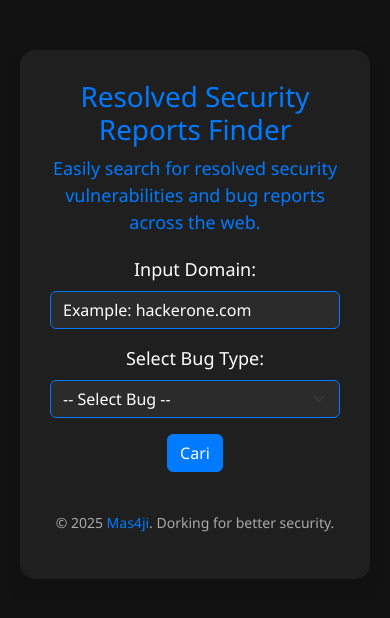
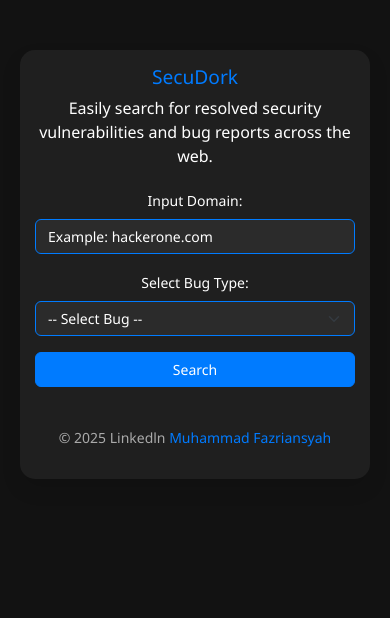
Before and after one commit to mas4ji/finder, a plain HTML site: page index.html in a window 390 px wide. Drawn offline with nearby package versions, Linux system fonts and the light colour scheme.

Commit message:
Update index.html

```diff
--- a/index.html
+++ b/index.html
@@ -29,9 +29,10 @@
             border: 1px solid #007bff; /* Border biru */
         }
         .form-control:focus, .btn:focus, .form-select:focus {
-            background-color: #0056b3; /* Fokus dengan warna biru lebih gelap */
-            border-color: #0056b3;
-            box-shadow: 0 0 0 0.25rem rgba(0, 86, 179, 0.5); /* Shadow biru */
+            background-color: white; /* Fokus dengan warna putih */
+            border-color: #45a049; /* Border hijau */
+            box-shadow: 0 0 0 0.25rem rgba(76, 175, 80, 0.5); /* Shadow hijau */
+            color: black; /* Mengubah warna teks menjadi hitam */
         }
         .btn-primary {
             background-color: #007bff; /* Warna tombol biru */
@@ -49,7 +50,7 @@
             font-size: 18px;
             margin-bottom: 20px;
             font-weight: 300;
-            color: #007bff; /* Warna biru terang untuk tagline */
+            color: white; /* Warna biru terang untuk tagline */
         }
         .footer {
             text-align: center;
@@ -61,15 +62,42 @@
             color: #007bff;
             text-decoration: none;
         }
+
+        /* Responsive Styling */
+        @media (max-width: 768px) {
+            .container {
+                max-width: 100%;
+                padding: 15px;
+            }
+            h1 {
+                font-size: 1.5rem; /* Ukuran font untuk mobile */
+            }
+            .form-label, .tagline {
+                font-size: 16px; /* Ukuran font lebih kecil di mobile */
+            }
+            .btn-primary {
+                width: 100%; /* Tombol responsif */
+            }
+        }
+
+        @media (max-width: 480px) {
+            .form-label {
+                font-size: 14px; /* Ukuran font lebih kecil */
+            }
+            .form-control, .btn, .form-select {
+                font-size: 14px; /* Ukuran font input dan tombol lebih kecil */
+            }
+            h1 {
+                font-size: 1.2rem; /* Ukuran font lebih kecil */
+            }
+        }
     </style>
 </head>
 <body>
 
 <div class="container text-center">
-        <h1>Resolved Security Reports Finder</h1>
-<p class="tagline">Easily search for resolved security vulnerabilities and bug reports across the web.</p>
 
-
+<h1>SecuDork</h1>     <p class="tagline">Easily search for resolved security vulnerabilities and bug reports across the web.</p>
     <div class="mb-3">
         <label for="domain" class="form-label">Input Domain:</label>
         <input type="text" class="form-control" id="domain" placeholder="Example: hackerone.com">
@@ -82,7 +110,6 @@
         }
     </style>
 
-
     <div class="mb-3">
         <label for="bug" class="form-label">Select Bug Type:</label>
         <select class="form-select" id="bug">
@@ -90,10 +117,10 @@
         </select>
     </div>
 
-        <button class="btn btn-primary" onclick="searchDork()">Cari</button>
+    <button class="btn btn-primary" onclick="searchDork()">Search</button>
 
     <div class="footer">
-            <p>&copy; 2025 <a href="https://www.linkedin.com/in/fazriansyahmuh/">Mas4ji</a>. Dorking for better security.</p>
+        <p>&copy; 2025 Linkedln <a href="https://www.linkedin.com/in/fazriansyahmuh/">Muhammad Fazriansyah</a></p>
     </div>
 </div>
 
@@ -108,8 +135,8 @@
         "Boolean-Based SQL Injection", "Error-Based SQL Injection", "NoSQL Injection",
         "LDAP Injection", "XPath Injection", "XML External Entity (XXE) Injection",
         "Server-Side Template Injection (SSTI)", "Command Injection", "Remote Code Execution (RCE)",
-                "Object Injection", "Expression Language Injection", "CRLF Injection",
-                "Host Header Injection", "SMTP Header Injection", "IMAP/POP3 Command Injection"
+        "Object Injection", "Expression Language Injection", "CRLF Injection", "Host Header Injection",
+        "SMTP Header Injection", "IMAP/POP3 Command Injection"
     ],
     "Cross-Site Scripting (XSS)": [
         "Stored XSS", "Reflected XSS", "DOM-Based XSS", "Self-XSS", "Blind XSS",
@@ -121,9 +148,9 @@
     ],
     "Authentication & Authorization Issues": [
         "Broken Authentication", "Session Fixation", "Insecure Session Management",
-                "Brute Force Attack", "Credential Stuffing", "API Key Exposure",
-                "Hardcoded Credentials", "Weak Password Policy", "JWT Attack",
-                "OAuth Misconfiguration", "IDOR", "Privilege Escalation", "Session Hijacking"
+        "Brute Force Attack", "Credential Stuffing", "API Key Exposure", "Hardcoded Credentials",
+        "Weak Password Policy", "JWT Attack", "OAuth Misconfiguration", "IDOR", "Privilege Escalation",
+        "Session Hijacking"
     ],
     "Server-Side Vulnerabilities": [
         "SSRF", "Blind SSRF", "HTTP Request Smuggling", "Insecure Deserialization",
@@ -146,18 +173,16 @@
         "ECB Mode Usage", "CBC Mode Padding Attack", "Side-Channel Attack", "Timing Attack"
     ],
     "Web Application Misconfigurations": [
-                "Security Misconfiguration", "Default Credentials Still Active",
-                "Exposed Debug Information", "Sensitive Data Exposure", "Publicly Accessible S3 Buckets",
-                "Unrestricted Admin Panel Access", "Hardcoded API Keys in Frontend",
-                "Hardcoded Database Credentials", "Misconfigured AWS IAM Policies",
+        "Security Misconfiguration", "Default Credentials Still Active", "Exposed Debug Information",
+        "Sensitive Data Exposure", "Publicly Accessible S3 Buckets", "Unrestricted Admin Panel Access",
+        "Hardcoded API Keys in Frontend", "Hardcoded Database Credentials", "Misconfigured AWS IAM Policies",
         "Open MongoDB Database", "Exposed .git Directory", "Exposed .env File"
     ],
     "Mobile Security Issues": [
-                "Insecure Data Storage (iOS/Android)", "Insecure Intent Handling",
-                "Weak Biometric Authentication Bypass", "Debug Mode Enabled",
-                "Jailbreak/Root Detection Bypass", "Insecure Clipboard Usage",
-                "Reverse Engineering Attack", "Hardcoded API Keys in Mobile App",
-                "Improper Certificate Pinning", "Exposed Android Content Providers"
+        "Insecure Data Storage (iOS/Android)", "Insecure Intent Handling", "Weak Biometric Authentication Bypass",
+        "Debug Mode Enabled", "Jailbreak/Root Detection Bypass", "Insecure Clipboard Usage",
+        "Reverse Engineering Attack", "Hardcoded API Keys in Mobile App", "Improper Certificate Pinning",
+        "Exposed Android Content Providers"
     ],
     "API & Cloud Security": [
         "Improper Rate Limiting", "API Key Leakage", "Broken Function Level Authorization (BFLA)",
@@ -167,34 +192,44 @@
         "Misconfigured Firebase Database", "Open Elasticsearch Database", "API Endpoint Enumeration"
     ],
     "Hardware & IoT Vulnerabilities": [
-                "Hardcoded Credentials in Firmware", "Buffer Overflow in Embedded Devices",
-                "Insecure Device Pairing", "Weak Bluetooth Encryption", "Unpatched Firmware Vulnerabilities",
-                "Lack of Secure Boot Implementation", "USB Exploits", "Side-Channel Attacks on IoT Devices"
+        "Hardcoded Credentials in Firmware", "Buffer Overflow in Embedded Devices", "Insecure Device Pairing",
+        "Weak Bluetooth Encryption", "Unpatched Firmware Vulnerabilities", "Lack of Secure Boot Implementation",
+        "USB Exploits", "Side-Channel Attacks on IoT Devices"
     ],
     "Social Engineering & Human Factor Exploits": [
-                "Phishing Attack", "Spear Phishing", "Credential Harvesting",
-                "Business Email Compromise (BEC)", "Social Engineering via Customer Support",
-                "Voice Phishing (Vishing)", "SMS Phishing (Smishing)", "Shoulder Surfing Attack",
-                "Tailgating Attack", "Fake Tech Support Scams"
+        "Phishing Attack", "Spear Phishing", "Credential Harvesting", "Business Email Compromise (BEC)",
+        "Social Engineering via Customer Support", "Voice Phishing (Vishing)", "SMS Phishing (Smishing)",
+        "Shoulder Surfing Attack", "Tailgating Attack", "Fake Tech Support Scams"
     ],
     "Denial of Service (DoS) Attacks": [
-                "Application Layer DoS", "Slowloris Attack", "SYN Flood Attack",
-                "DNS Amplification Attack", "HTTP Flood Attack", "Resource Exhaustion via File Upload",
-                "Infinite Loop Execution in API", "Algorithmic Complexity Attack"
+        "Application Layer DoS", "Slowloris Attack", "SYN Flood Attack", "DNS Amplification Attack",
+        "HTTP Flood Attack", "Resource Exhaustion via File Upload", "Infinite Loop Execution in API",
+        "Algorithmic Complexity Attack"
     ],
     "Miscellaneous Attacks": [
-                "Account Takeover (ATO)", "CAPTCHA Bypass", "Brute Force on 2FA",
-                "Timing Attack on Login", "Improper Logout Mechanism", "Insecure OAuth Redirects",
-                "Information Leakage in HTTP Headers", "Password Reset Poisoning", "Login Enumeration",
-                "Secret Leakage via Error Messages", "SSRF to Internal Services", "Reverse Tabnabbing",
-                "IDOR in API Endpoints", "Forced Browsing", "Improper Referrer Validation",
-                "WebSockets Security Issues", "WebRTC Privacy Leak", "Unvalidated JSON Parsing",
-                "Cache Injection", "ClickJacking on OAuth Flows", "Exposure of API Schema",
-                "CORS Exploitation via DNS Rebinding", "Exploiting Weak Password Reset Mechanisms",
-                "Fake Account Creation for Abuse", "Payment Manipulation", "Virtual Machine Escape",
-                "Privilege Escalation via Kernel Exploit", "Weak SSH Key Authentication",
-                "Credential Harvesting via Open Wi-Fi", "Reverse Proxy Misconfiguration",
+        "Account Takeover (ATO)", "CAPTCHA Bypass", "Brute Force on 2FA", "Timing Attack on Login",
+        "Improper Logout Mechanism", "Insecure OAuth Redirects", "Information Leakage in HTTP Headers",
+        "Password Reset Poisoning", "Login Enumeration", "Secret Leakage via Error Messages",
+        "SSRF to Internal Services", "Reverse Tabnabbing", "IDOR in API Endpoints", "Forced Browsing",
+        "Improper Referrer Validation", "WebSockets Security Issues", "WebRTC Privacy Leak",
+        "Unvalidated JSON Parsing", "Cache Injection", "ClickJacking on OAuth Flows", "Exposure of API Schema",
+        "CORS Exploitation via DNS Rebinding", "Exploiting Weak Password Reset Mechanisms", "Fake Account Creation for Abuse",
+        "Payment Manipulation", "Virtual Machine Escape", "Privilege Escalation via Kernel Exploit",
+        "Weak SSH Key Authentication", "Credential Harvesting via Open Wi-Fi", "Reverse Proxy Misconfiguration",
         "OAuth Token Leakage", "Exploiting Misconfigured CDN Caching"
+    ],
+    "Advanced Vulnerabilities": [
+        "Cross-Site WebSocket Hijacking", "Deserialization Vulnerabilities in APIs", "Directory Traversal",
+        "XML Injection", "Resource Exhaustion", "Malicious Redirects", "Unauthorized File Access in Cloud Storage",
+        "Insecure API Authentication Mechanisms", "Cache Poisoning", "Improper Resource Management",
+        "Cryptojacking", "Insecure Deserialization in Cloud Functions", "SSRF with Internal Network Access",
+        "SSI Injection", "Over-Privileged Cloud IAM Roles", "Cache Side-Channel Attacks", "Command Injection in Cloud Services",
+        "Code Injection via CI/CD Pipeline", "Insecure Dependency Management", "Memory Corruption Attacks",
+        "Weak Cryptographic Key Storage", "CORS Misconfiguration Leading to Unauthorized Data Access",
+        "Improperly Configured WebSockets for Authenticated Communication", "Subdomain Takeover via Unused Cloud Subdomains",
+        "Application Logic Flaws", "Broken Encryption via Weak TLS/SSL Configurations", "Misconfigured API Gateway",
+        "Local File Inclusion (LFI) via Upload Mechanisms", "Lack of Multi-Factor Authentication (MFA)",
+        "Malicious Software in Shared Hosting", "Race Conditions in Cloud Functions"
     ]
 };
 
@@ -218,5 +253,6 @@
         window.open(`https://www.google.com/search?q=site:${domain} ${encodeURIComponent(bug)}`, "_blank");
     }
 </script>
+
 </body>
 </html>
```
Lines whose indentation alone changed are shown as unchanged.
